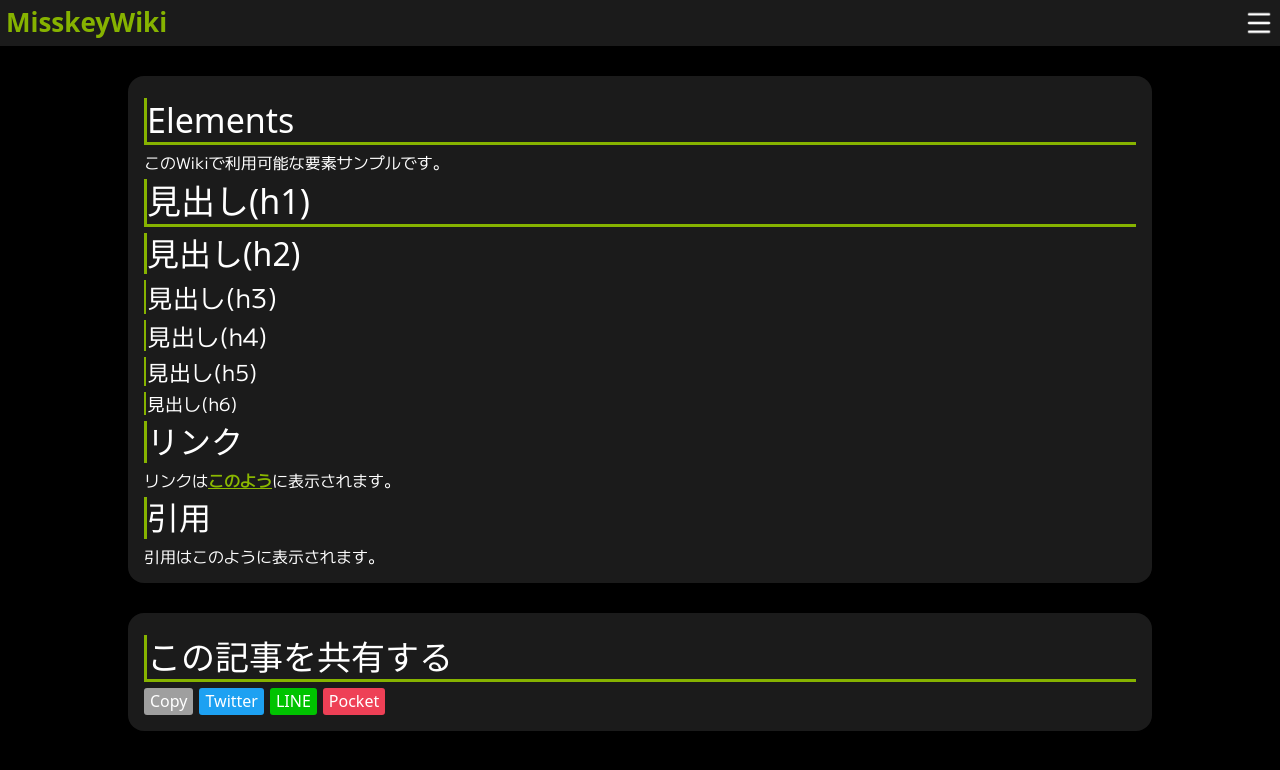
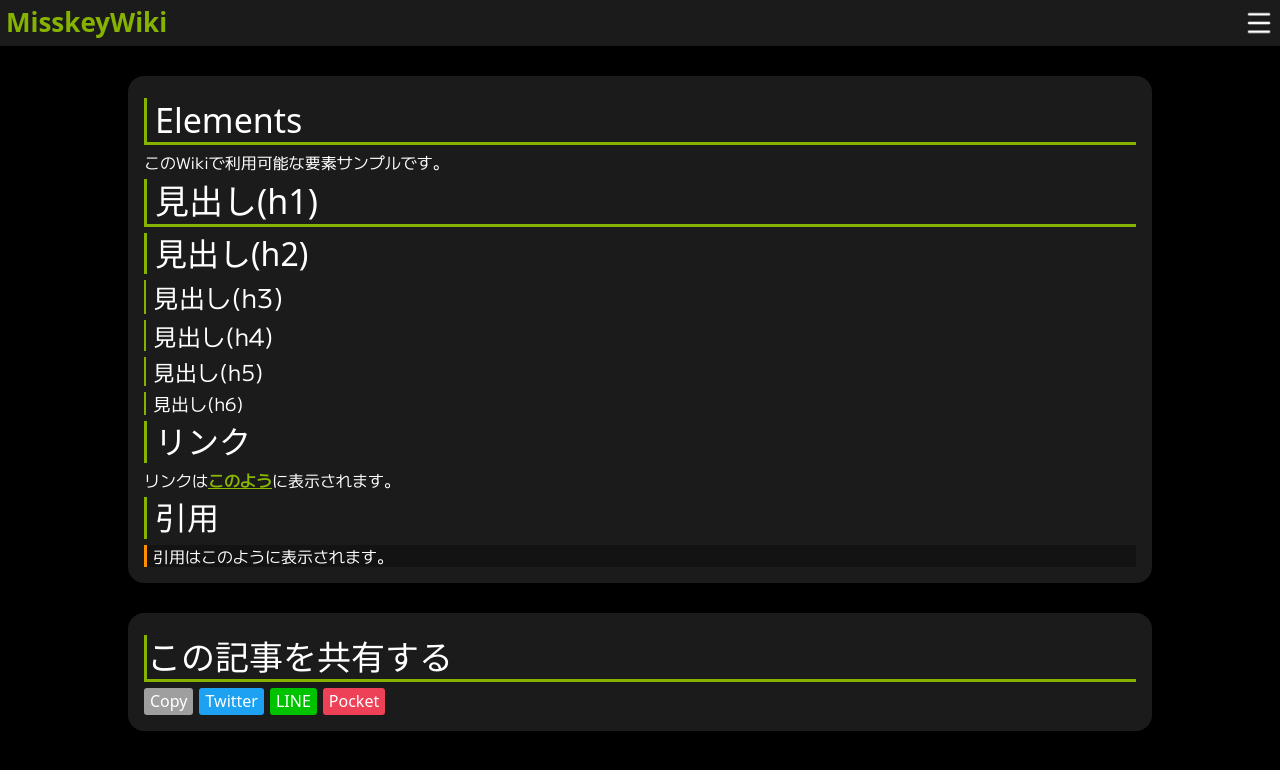
Before and after one commit to MisskeyWiki/wiki, a Jekyll site: the page built from dev/elements.md, in a window 1280 px wide. Shown: the top 770 px of the page. Built offline with Jekyll 4.4.1, drawn with Linux system fonts in a browser that asks for light colours; some web fonts are replaced; Markdown is read by kramdown in place of the engine named in the settings.

Commit message:
Add files via upload

```diff
--- a/assets/css/style.css
+++ b/assets/css/style.css
@@ -15,6 +15,7 @@
 :root {
     --AccentColor: #86b300;
     --LinkColor: #8bb900;
+    --SubAccentColor: #ff9100;
 
     --BaseColor: #000000;
 
@@ -101,6 +102,7 @@ header img {
     margin: 6px 0 6px 0 ;
     font-family: var(--BoldFont);
     font-size: clamp(20px, 9vw, 34px);
+    padding-left: 8px;
     border-bottom: solid 3px var(--AccentColor);
     border-left: solid 3px var(--AccentColor);
 }
@@ -110,13 +112,14 @@ header img {
     margin: 6px 0 6px 0 ;
     font-family: var(--BoldFont);
     font-size: clamp(18px, 8vw, 32px);
+    padding-left: 8px;
     border-left: solid 3px var(--AccentColor);
 }
 
 #Content h3 {
     color: var(--BlockTextColor);
     margin: 6px 0 6px 0 ;
-    padding-left: 1px;
+    padding-left: 7px;
     font-family: var(--TextFont);
     font-size: clamp(16px, 7vw, 26px);
     border-left: solid 2px var(--AccentColor);
@@ -125,7 +128,7 @@ header img {
 #Content h4 {
     color: var(--BlockTextColor);
     margin: 6px 0 6px 0 ;
-    padding-left: 1px;
+    padding-left: 7px;
     font-family: var(--TextFont);
     font-size: clamp(14px, 6.5vw, 24px);
     border-left: solid 2px var(--AccentColor);
@@ -134,7 +137,7 @@ header img {
 #Content h5 {
     color: var(--BlockTextColor);
     margin: 6px 0 6px 0 ;
-    padding-left: 1px;
+    padding-left: 7px;
     font-family: var(--TextFont);
     font-size: clamp(12px, 6vw, 22px);
     border-left: solid 2px var(--AccentColor);
@@ -143,7 +146,7 @@ header img {
 #Content h6 {
     color: var(--BlockTextColor);
     margin: 6px 0 6px 0 ;
-    padding-left: 1px;
+    padding-left: 7px;
     font-family: var(--TextFont);
     font-size: clamp(12px, 5.5vw, 18px);
     border-left: solid 2px var(--AccentColor);
@@ -154,6 +157,12 @@ header img {
     font-weight: bold;
     text-decoration: underline;
     font-size: clamp(12px, 5.5vw, 16px);
+}
+
+#Content blockquote {
+    background-color: rgba(0, 0, 0, 0.3);
+    padding-left: 6px;
+    border-left: solid 3px var(--SubAccentColor);
 }
 
 #Share {
```
